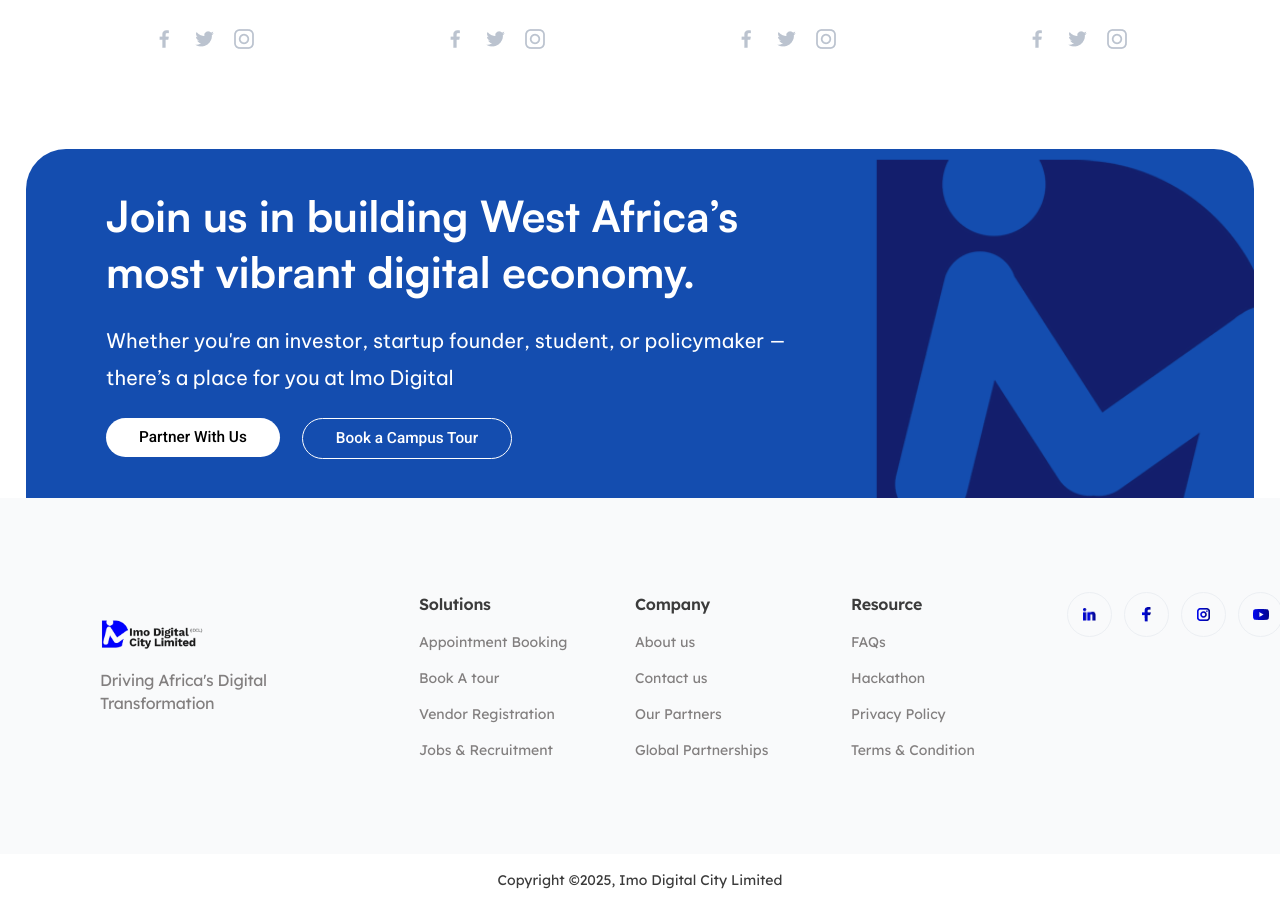
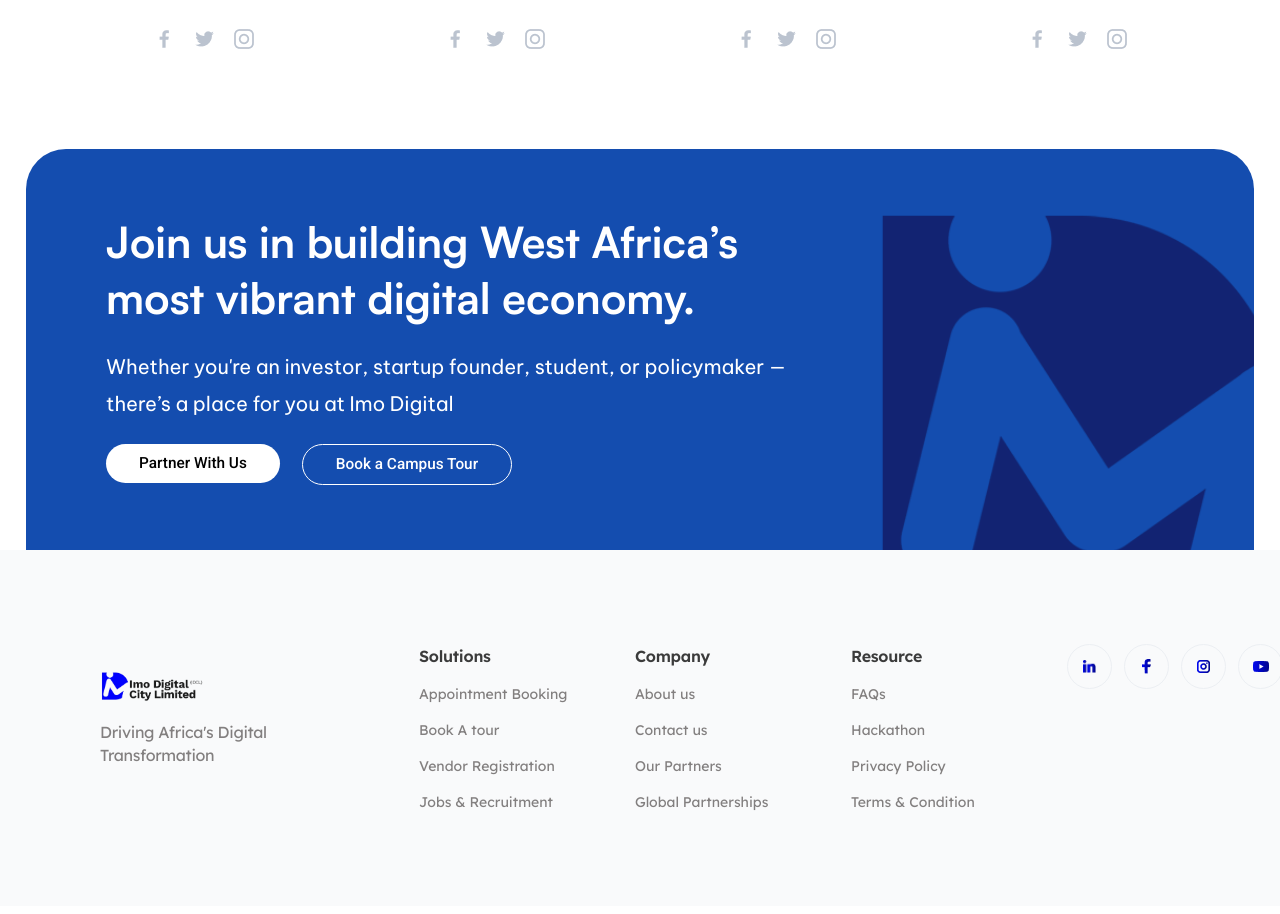
Before and after one commit to sullivanEmerald/idcl, a Next.js app: page /about in a window 1280 px wide. Shown: the part 6587-7501 px from the top of the page. Built offline with nearby package versions, Linux system fonts and the light colour scheme; no server answers.

Commit message:
complete

```diff
--- a/components/general/ellipse.tsx
+++ b/components/general/ellipse.tsx
@@ -7,7 +7,7 @@
     return (
 
         <div className="w-full mb-0 px-[100px] flex flex-col items-center">
-            <div className="relative w-[1228px] h-[349px] rounded-tl-[40px] rounded-tr-[40px] p-[80px] bg-[#144DAF] overflow-hidden flex items-center gap-[72px] ">
+            <div className="relative w-[1228px] h-[401px] rounded-tl-[40px] rounded-tr-[40px] p-[80px] bg-[#144DAF] overflow-hidden flex items-center gap-[72px] ">
                 <div className="w-[714px] flex flex-col items-start gap-[22px] shrink-0">
                     <p className="self-stretch font-satoshi font-bold text-[43px] leading-[1.3] tracking-normal text-[#FFFFFF]">
                         {object?.header}
@@ -27,7 +27,7 @@
                     </div>
                 </div>
                 {/* IMAGES */}
-                <div className="absolute w-[397px] h-[412px] right-[0]">
+                <div className="absolute w-[397px] h-[412px] aspect-[397.07/412.96] right-[-6.136px] bottom-[-36.043px]" style={{ opacity: '0.9' }}>
                     <Image
                         fill
                         priority
```
